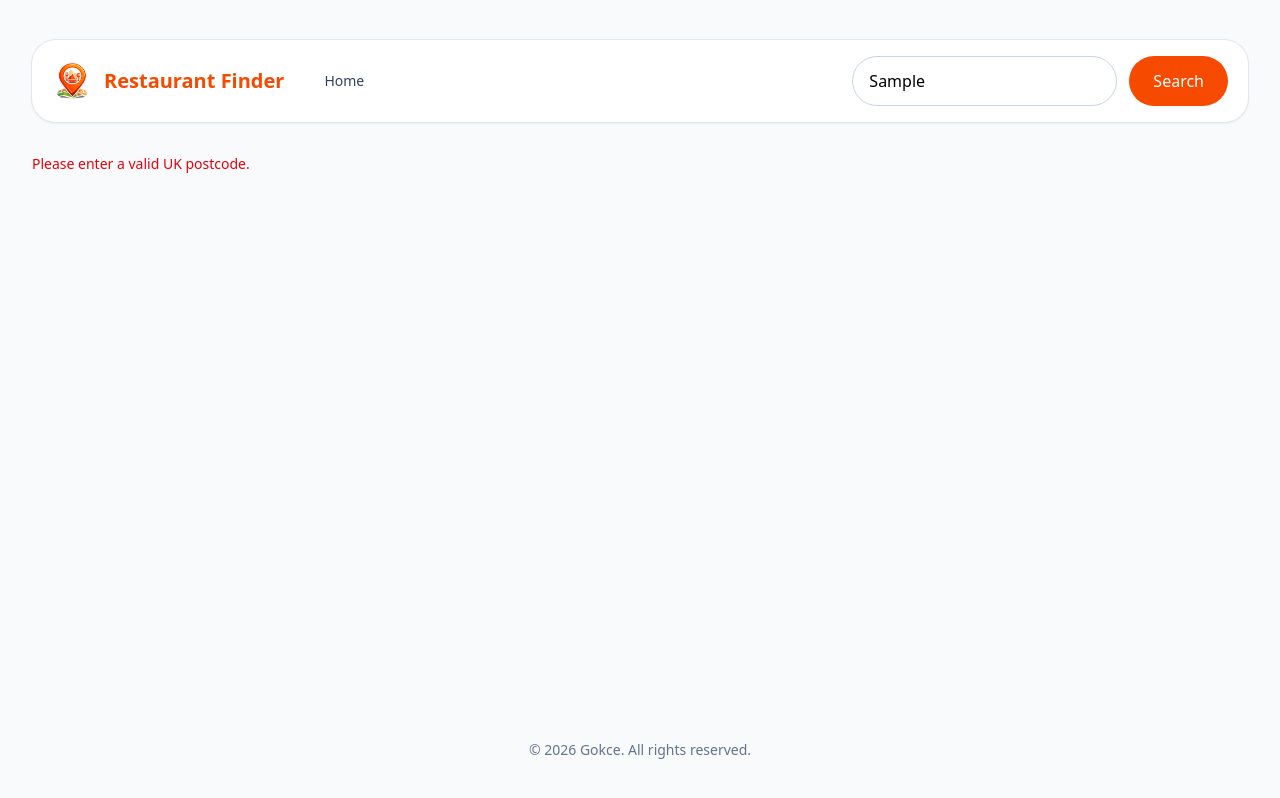
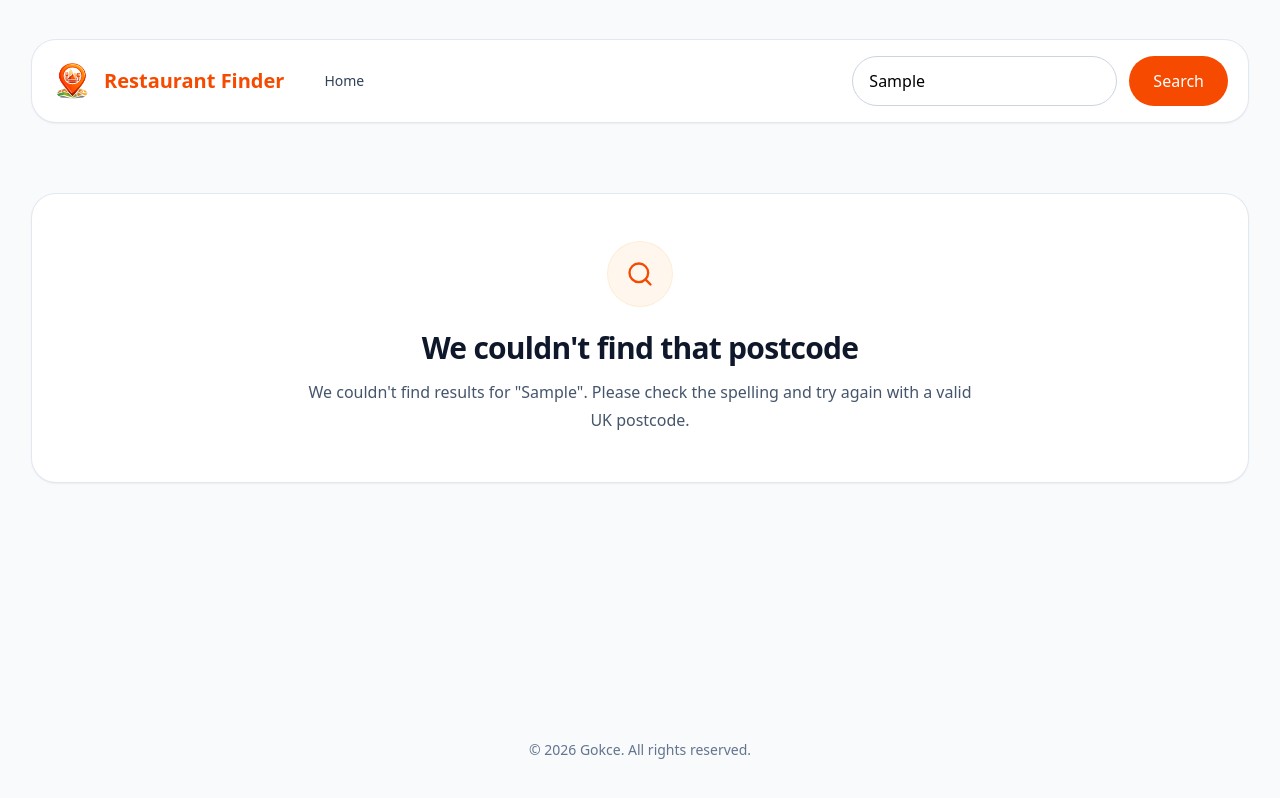
Before and after one commit to gokcesen/jet-restaurant-finder, a React (Vite) app: page / in a window 1280 px wide. Both pictures are taken after typing "Sample" into the empty fields and a click on the button "Search". Built offline with nearby package versions, Linux system fonts and the light colour scheme.

Commit message:
feat: add validation panel for empty and invalid postcode input

```diff
--- a/src/App.tsx
+++ b/src/App.tsx
@@ -7,6 +7,7 @@ import type { Restaurant } from './types/restaurant';
 import RestaurantListSkeleton from './components/restaurant/RestaurantListSkeleton/RestaurantListSkeleton';
 import { isValidUkPostcode } from './utils/validation';
 import WelcomePanel from './components/layout/WelcomePanel/WelcomePanel';
+import ValidationPanel from './components/layout/ValidationPanel/ValidationPanel';
 
 function App() {
   const [postcode, setPostcode] = useState('');
@@ -14,6 +15,8 @@ function App() {
   const [error, setError] = useState('');
   const [isLoading, setIsLoading] = useState(false);
   const [showWelcomePanel, setShowWelcomePanel] = useState(true);
+  const [validationTitle, setValidationTitle] = useState('');
+  const [validationMessage, setValidationMessage] = useState('');
 
   const handleSearch = async () => {
     setShowWelcomePanel(false);
@@ -21,18 +24,26 @@ function App() {
     const trimmedPostcode = postcode.trim();
 
     if (!trimmedPostcode) {
-      setError('Please enter a UK postcode.');
+      setValidationTitle('Postcode required');
+      setValidationMessage('Enter a UK postcode in the search bar to continue.');
+      setError('');
       setRestaurants([]);
       return;
     }
 
     if (!isValidUkPostcode(trimmedPostcode)) {
-      setError('Please enter a valid UK postcode.');
+      setValidationTitle("We couldn't find that postcode");
+      setValidationMessage(
+        `We couldn't find results for "${trimmedPostcode}". Please check the spelling and try again with a valid UK postcode.`,
+      );
+      setError('');
       setRestaurants([]);
       return;
     }
 
     try {
+      setValidationTitle('');
+      setValidationMessage('');
       setError('');
       setIsLoading(true);
 
@@ -60,20 +71,20 @@ function App() {
         <div className="flex-1">
           {showWelcomePanel ? (
             <WelcomePanel />
+          ) : validationMessage ? (
+            <ValidationPanel
+              title={validationTitle}
+              message={validationMessage}
+            />
+          ) : error ? (
+            <p className="mb-4 text-sm font-medium text-red-600">{error}</p>
+          ) : isLoading ? (
+            <RestaurantListSkeleton />
           ) : (
-            <>
-              {error && (
-                <p className="mb-4 text-sm font-medium text-red-600">{error}</p>
-              )}
-
-              {isLoading ? (
-                <RestaurantListSkeleton />
-              ) : (
-                <RestaurantList restaurants={restaurants} />
-              )}
-            </>
+            <RestaurantList restaurants={restaurants} />
           )}
         </div>
+
         <Footer />
       </div>
     </main>
--- /dev/null
+++ b/src/components/layout/ValidationPanel/ValidationPanel.styles.ts
@@ -0,0 +1,14 @@
+export const validationPanelStyles = {
+  container:
+    'flex flex-1 items-center justify-center py-6 sm:py-10',
+  panel:
+    'w-full rounded-3xl bg-white px-6 py-10 shadow-sm ring-1 ring-slate-200 sm:px-8 lg:px-10 lg:py-12',
+  content:
+    'mx-auto flex w-full max-w-3xl flex-col items-center text-center',
+  iconWrapper:
+    'flex h-16 w-16 items-center justify-center rounded-full bg-orange-50 text-orange-600 ring-1 ring-orange-100',
+  title:
+    'mt-6 text-2xl font-bold tracking-tight text-slate-900 sm:text-3xl',
+  message:
+    'mt-3 max-w-2xl text-sm leading-7 text-slate-600 sm:text-base',
+};
--- /dev/null
+++ b/src/components/layout/ValidationPanel/ValidationPanel.tsx
@@ -0,0 +1,26 @@
+import { FiSearch } from 'react-icons/fi';
+import { validationPanelStyles as styles } from './ValidationPanel.styles';
+
+type ValidationPanelProps = {
+  title: string;
+  message: string;
+};
+
+function ValidationPanel({ title, message }: ValidationPanelProps) {
+  return (
+    <div className={styles.container}>
+      <section className={styles.panel}>
+        <div className={styles.content}>
+          <div className={styles.iconWrapper}>
+            <FiSearch size={28} />
+          </div>
+
+          <h1 className={styles.title}>{title}</h1>
+          <p className={styles.message}>{message}</p>
+        </div>
+      </section>
+    </div>
+  );
+}
+
+export default ValidationPanel;
```
